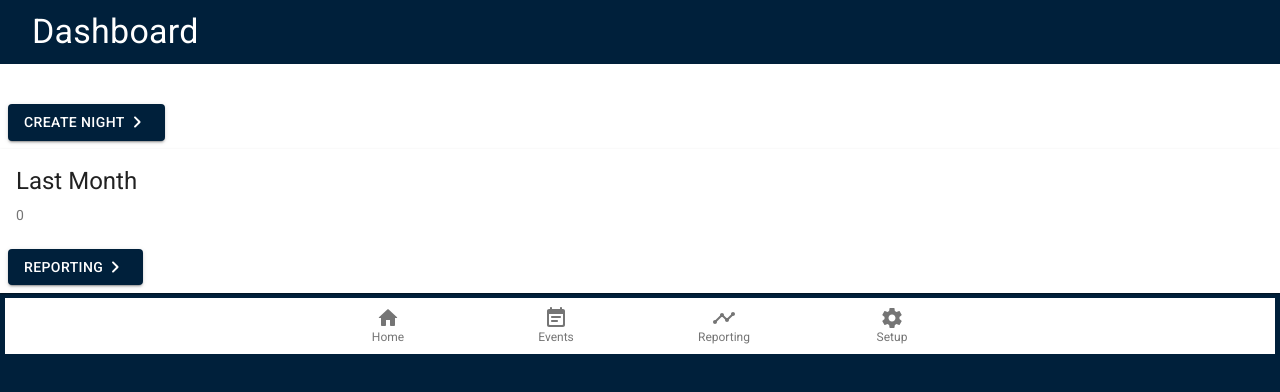
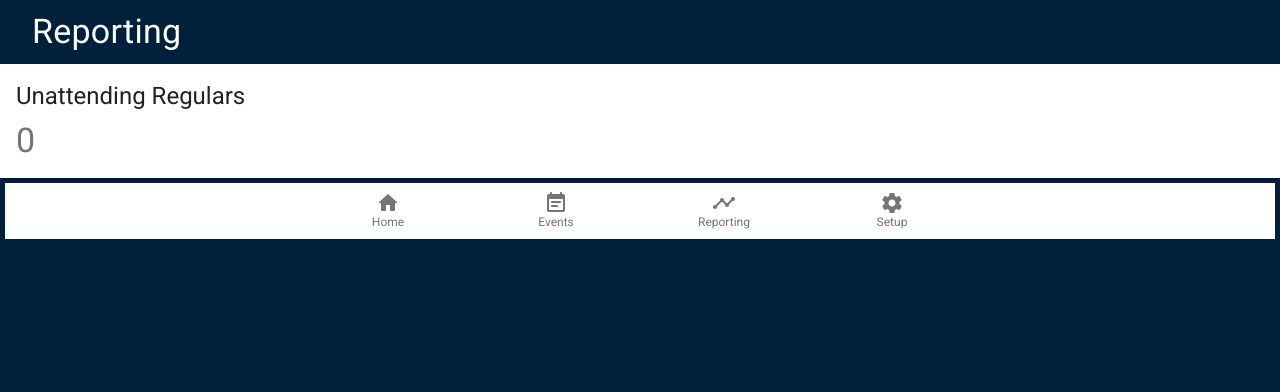
Before and after one commit to Jeremy-Legg/churchapp2, a React (Create React App) app: page /reports in a window 1280 px wide. Shown: the top 392 px of the page. Built offline with nearby package versions, Linux system fonts and the light colour scheme.

Commit message:
added unattending regulars component to reporting

```diff
--- a/src/App.tsx
+++ b/src/App.tsx
@@ -4,6 +4,7 @@ import {HomePage} from "./pages/homepage";
 import {BrowserRouter as Router, Switch, Route} from 'react-router-dom';
 import {SetUpPage} from "./pages/setup";
 import {EventEditorPage} from "./pages/new-event";
+import {Reporting} from "./pages/reporting";
 
 function App() {
     return (
@@ -11,6 +12,7 @@ function App() {
             <div className="App">
                 <Switch>
                     <Route path={"/setup"}><SetUpPage/></Route>
+                    <Route path={"/reports"}><Reporting/></Route>
                     {/*<Route path={"/newEvent"}><EventEditorPage/></Route>*/}
                     <Route path={"/event/:eventName"}><EventEditorPage/></Route>
                     <Route path={"/"}><HomePage/></Route>
--- a/src/components/events/last-month.tsx
+++ b/src/components/events/last-month.tsx
@@ -36,7 +36,9 @@ export const LastMonth = () => {
                                 return (
                                     <Typography variant="body2" color="textSecondary" component="p" key={index}>
                                         {event?.name}
+                                        {' '}
                                         {event?.people.length}
+                                        {' '}
                                         {moment(event?.date).format("Do MMMM YYYY")}
                                     </Typography>
                                 )
--- /dev/null
+++ b/src/components/navigation/page-navigation.tsx
@@ -0,0 +1,68 @@
+import React, {useState} from "react";
+import uiSlice from "../../state/ui-state";
+import {BottomNavigation, BottomNavigationAction} from "@material-ui/core";
+import HomeRoundedIcon from "@material-ui/icons/HomeRounded";
+import EventNoteRoundedIcon from "@material-ui/icons/EventNoteRounded";
+import {GetEventName} from "../events/get-event-name";
+import TimelineRoundedIcon from "@material-ui/icons/TimelineRounded";
+import SettingsRoundedIcon from "@material-ui/icons/SettingsRounded";
+import {useAppDispatch} from "../../state/store";
+import {findFirstIncompleteEvent, useEventsState} from "../../hooks/data-state";
+import {useHistory} from "react-router";
+import {createStyles, makeStyles, Theme} from "@material-ui/core/styles";
+
+const useStyles = makeStyles((theme: Theme) =>
+    createStyles({
+        root: {
+            minWidth: 275,
+            margin: 5,
+            bottom: 0,
+        },
+    }),
+);
+
+export const PageNavigation = () => {
+    const classes = useStyles();
+    let [pageName, setPageName] = useState("home");
+    let dispatch = useAppDispatch();
+    let [events] = useEventsState();
+    let eventBeingEdited = findFirstIncompleteEvent(events);
+
+    let history = useHistory();
+    const resumeEvent = () => {
+        history.push(`/event/${eventBeingEdited?.name}`)
+    };
+    const handleNavigation = (destination: string) => {
+        history.push(`/${destination}`);
+    };
+
+    return (
+        <BottomNavigation
+            value={pageName}
+            onChange={(event, newValue) => {
+                setPageName(newValue);
+                switch (newValue) {
+                    case "events":
+                        // do magic
+                        if(eventBeingEdited) {
+                            resumeEvent()
+                        } else {
+                            dispatch(uiSlice.actions.openDialog())
+                        }
+                        break;
+                    default:
+                        // assume its a route path
+                        handleNavigation(newValue);
+                }
+            }}
+            showLabels
+            className={classes.root}
+        >
+            <BottomNavigationAction label="Home" value="" icon={<HomeRoundedIcon/>}/>
+            <BottomNavigationAction label="Events" value="events" icon={<EventNoteRoundedIcon/>}/>
+            <GetEventName/>
+            <BottomNavigationAction label="Reporting" value="reports" icon={<TimelineRoundedIcon/>}/>
+            <BottomNavigationAction label="Setup" value="setup" icon={<SettingsRoundedIcon/>}/>
+        </BottomNavigation>
+    )
+}
--- /dev/null
+++ b/src/components/reporting/unattending-regulars.tsx
@@ -0,0 +1,61 @@
+import React from "react";
+import {Card, CardActionArea, CardActions, CardContent, Typography} from "@material-ui/core";
+import {makeStyles} from "@material-ui/core/styles";
+import {useEventsState, usePeopleState} from "../../hooks/data-state";
+
+
+
+const useStyles = makeStyles({
+    root: {
+        // maxWidth: 345,
+    },
+    media: {
+        height: 140,
+    },
+});
+
+export const UnattendingRegulars = () => {
+    const classes = useStyles();
+    let [events] = useEventsState();
+
+    let [unattendingPeopleState] = usePeopleState();
+    let unattendingPeople = unattendingPeopleState.filter(person => person.regular)
+
+    if (events.length >= 3) {
+        for (let i = (events.length - 3); i < events.length; i++) {
+            for (let j = 0; j < events[i].people.length; j++){
+                unattendingPeople = unattendingPeople.filter(person => person.id !== events[i].people[j].id)
+            }
+        }
+    }
+
+    return (
+        <Card className={classes.root} variant="elevation" square>
+            <CardActionArea>
+                <CardContent>
+                    {events && unattendingPeople &&
+                    <>
+                        <Typography gutterBottom variant="h5" component="h2">
+                            Unattending Regulars
+                        </Typography>
+                        <Typography variant="h4" color="textSecondary" component="p">
+                            {unattendingPeople.length}
+                        </Typography>
+                        {
+                            unattendingPeople.map((person, index) => {
+                                    return (
+                                        <Typography key={index} variant="body2" color="textSecondary" component="p">
+                                            {person.name}
+                                            {' '}
+                                        </Typography>
+                                    )
+                                }
+                            )
+                        }
+                    </>
+                    }
+                </CardContent>
+            </CardActionArea>
+        </Card>
+    )
+}
--- a/src/hooks/data-state.ts
+++ b/src/hooks/data-state.ts
@@ -37,7 +37,7 @@ export function getLatestEvent(events: IChurchEvent[]): IChurchEvent | null {
     if (!events) {
         return null;
     }
-    return events[0]
+    return events[events.length - 1]
 }
 
 export function getLastMonthEvents(events: IChurchEvent[], limit: number = 5): IChurchEvent[] {
--- a/src/pages/homepage.tsx
+++ b/src/pages/homepage.tsx
@@ -1,59 +1,10 @@
-import React, {useState} from 'react';
-import {useHistory} from "react-router";
-import {createStyles, makeStyles, Theme} from "@material-ui/core/styles";
-import {BottomNavigation, BottomNavigationAction, Box, CardActions} from "@material-ui/core";
+import React from 'react';
 import {NavBar} from "../components/navigation/nav-bar";
 import {LastEvent} from "../components/events/last-event";
 import {LastMonth} from "../components/events/last-month";
-import HomeRoundedIcon from '@material-ui/icons/HomeRounded';
-import EventNoteRoundedIcon from '@material-ui/icons/EventNoteRounded';
-import TimelineRoundedIcon from '@material-ui/icons/TimelineRounded';
-import SettingsRoundedIcon from '@material-ui/icons/SettingsRounded';
-import {ResumeEventButton} from "../components/events/resume-event";
-import {NewEventButton} from "../components/events/new-event";
-import {findFirstIncompleteEvent, useEventsState} from "../hooks/data-state";
-import {OurNavButton} from "../components/nav-button";
-import {GetEventName} from "../components/events/get-event-name";
-import {useAppDispatch} from "../state/store";
-import uiSlice from "../state/ui-state";
-
-const useStyles = makeStyles((theme: Theme) =>
-    createStyles({
-        root: {
-            minWidth: 275,
-            margin: 5,
-        },
-        bullet: {
-            display: 'inline-block',
-            margin: '0 2px',
-            transform: 'scale(0.8)',
-        },
-        title: {
-            fontSize: 14,
-        },
-        pos: {
-            marginBottom: 12,
-        },
-    }),
-);
+import {PageNavigation} from "../components/navigation/page-navigation";
 
 export const HomePage = () => {
-    const classes = useStyles();
-    let [pageName, setPageName] = useState("home");
-    let dispatch = useAppDispatch();
-
-    let [events] = useEventsState();
-    let eventBeingEdited = findFirstIncompleteEvent(events);
-
-    let history = useHistory();
-    const handleNavigation = (destination: string) => {
-        history.push(`/${destination}`);
-    };
-
-    const justGoThere = () => {
-        history.push(`/event/${eventBeingEdited?.name}`)
-    };
-
     return (
         <div>
             <div>
@@ -63,33 +14,7 @@ export const HomePage = () => {
                 <LastEvent/>
                 <LastMonth/>
             </div>
-            <BottomNavigation
-                value={pageName}
-                onChange={(event, newValue) => {
-                    setPageName(newValue);
-                    switch (newValue) {
-                        case "events":
-                            // do magic
-                            if(eventBeingEdited) {
-                                justGoThere()
-                            } else {
-                                dispatch(uiSlice.actions.openDialog())
-                            }
-                            break;
-                        default:
-                            // assume its a route path
-                            handleNavigation(newValue);
-                    }
-                }}
-                showLabels
-                className={classes.root}
-            >
-                <BottomNavigationAction label="Home" value="" icon={<HomeRoundedIcon/>}/>
-                <BottomNavigationAction label="Events" value="events" icon={<EventNoteRoundedIcon/>}/>
-                <GetEventName/>
-                <BottomNavigationAction label="Reporting" value="reports" icon={<TimelineRoundedIcon/>}/>
-                <BottomNavigationAction label="Setup" value="setup" icon={<SettingsRoundedIcon/>}/>
-            </BottomNavigation>
+            <PageNavigation/>
         </div>
     )
 }
--- a/src/pages/new-event.tsx
+++ b/src/pages/new-event.tsx
@@ -7,6 +7,7 @@ import {createStyles, makeStyles, Theme} from '@material-ui/core/styles';
 import {IPerson} from "../model/IPerson";
 import {NavBar} from "../components/navigation/nav-bar";
 import {OurNonNavButton} from "../components/non-nav-button";
+import {PageNavigation} from "../components/navigation/page-navigation";
 
 const useStyles = makeStyles((theme: Theme) =>
     createStyles({
@@ -122,6 +123,7 @@ export const EventEditorPage = () => {
             <OurNonNavButton title={"End Night"} onClick={() => handleEndNight()} className={classes.endNight}/>
             <OurNonNavButton title={"Delete Night"} onClick={() => handleDeleteNight()} className={classes.deleteNight}/>
             </Container>
+            <PageNavigation/>
         </>
     );
 };
--- /dev/null
+++ b/src/pages/reporting.tsx
@@ -0,0 +1,14 @@
+import React from "react";
+import {UnattendingRegulars} from "../components/reporting/unattending-regulars";
+import {PageNavigation} from "../components/navigation/page-navigation";
+import {NavBar} from "../components/navigation/nav-bar";
+
+export const Reporting = () => {
+    return(
+        <>
+            <NavBar title={"Reporting"}/>
+            <UnattendingRegulars/>
+            <PageNavigation/>
+        </>
+    );
+}
--- a/src/pages/setup.tsx
+++ b/src/pages/setup.tsx
@@ -2,6 +2,7 @@ import React from 'react';
 import {SetupTags} from "../components/setup/setup-tags";
 import {SetupPeople} from "../components/setup/setup-people";
 import {NavBar} from "../components/navigation/nav-bar";
+import {PageNavigation} from "../components/navigation/page-navigation";
 
 export const SetUpPage = () => {
     return (
@@ -9,6 +10,7 @@ export const SetUpPage = () => {
             <NavBar title={"Setup"}/>
             <SetupTags/>
             <SetupPeople/>
+            <PageNavigation/>
         </>
     )
 };
```
